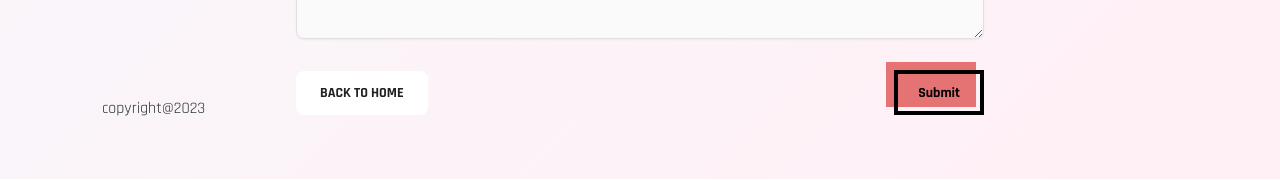
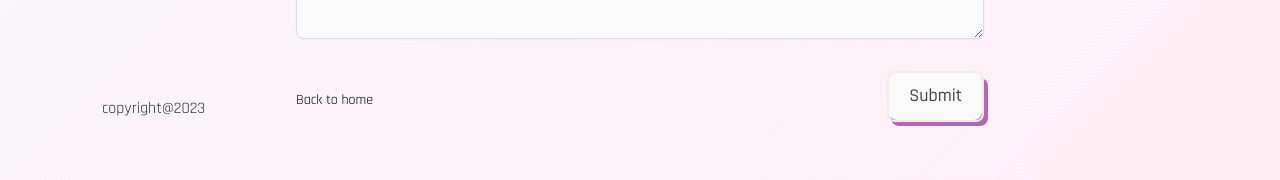
Before and after one commit to SoeLaPyaeHtun/me, a React (Create React App) app: page /me/hire in a window 1280 px wide. Shown: the part 643-823 px from the top of the page. Built offline with nearby package versions, Linux system fonts and the light colour scheme; no server answers; some icons are missing.

Commit message:
updated style

```diff
--- a/src/components/First.js
+++ b/src/components/First.js
@@ -87,7 +87,7 @@ const First = () => {
             "--angle": "90deg",
             "--border-color":
               "linear-gradient(var(--angle), #ddd6f3, #ffffff ,#faaca8)",
-            "--bg-color": "linear-gradient(#fafafa , #ddd6f3)",
+            "--bg-color": "linear-gradient(#fafafa , #eaf1df)",
           }}
           className="w-full md:w-1/3 h-2/5 md:h-4/5 flex flex-col justify-center items-center border-2 border-[#0000] p-3 [background:padding-box_var(--bg-color),border-box_var(--border-color)] shadow-3xl -rotate-12"
         >
@@ -212,18 +212,18 @@ const First = () => {
             style={{
               "--angle": "0deg",
               "--border-color":
-                "linear-gradient(var(--angle), #ffffff, #19547b)",
+                "linear-gradient(var(--angle), #ffffff, #a1bf6e)",
               "--bg-color": "linear-gradient(#ddd6f3 , #ffaca8)",
             }}
             className="md:w-full w-4/5 h-full bg-blue-100 justify-center border-2 border-[#0000] p-3 [background:padding-box_var(--bg-color),border-box_var(--border-color)] shadow-2xl items-center bg-opacity-50 rotate-12"
           >
             <div className="w-full h-full -rotate-12 rounded-md">
-              <div className="w-full h-8 bg-gray-800 rounded-t-lg flex flex-row justify-start items-center px-3">
-                <div className="w-3 h-3 rounded-full bg-red-900"></div>
+              <div className="w-full h-8 bg-[#ecf7db] rounded-t-lg flex flex-row justify-start border border-white items-center px-3">
+                <div className="w-3 h-3 rounded-full bg-red-400"></div>
                 <div className="px-1"></div>
-                <div className="w-3 h-3 rounded-full bg-black"></div>
+                <div className="w-3 h-3 rounded-full bg-gray-600"></div>
                 <div className="px-1"></div>
-                <div className="w-3 h-3 rounded-full bg-green-900"></div>
+                <div className="w-3 h-3 rounded-full bg-green-400"></div>
               </div>
               <SyntaxHighlighter
                 language="javascript"
--- a/src/components/Hire.js
+++ b/src/components/Hire.js
@@ -165,24 +165,33 @@ const Hire = () => {
                   required
                 ></textarea>
               </div>
-              <div className="flex justify-between">
+              <div className="flex justify-between items-center">
 
 
                 {/* back to home  */}
                 <div onClick={() => {navigate("/me")}} to="/me" duration={1000} direction="down" color="#E47373">
-                <Button variant="text" className="bg-white hover:bg-[#E47373] font-gg1 text-sm">Back to home</Button>
+                <button type="reset" className="font-gg1 text-sm">Back to home</button>
 
             </div>
                 {/* submit button */}
                 <button type="submit">
-                  <span className="relative px-6 py-3 font-bold text-black group">
+                  {/* <span className="relative px-6 py-3 font-bold text-black group">
                     <span
                       className="absolute inset-0 w-full h-full transition duration-300 ease-out transform -translate-x-2 -translate-y-2
                      bg-red-300 group-hover:translate-x-0 group-hover:translate-y-0"
                     ></span>
                     <span className="absolute inset-0 w-full h-full border-4 border-black"></span>
                     <span className="relative font-gg1 text-sm">Submit</span>
-                  </span>
+                  </span> */}
+
+<a href="#_" class="relative inline-block text-lg group">
+<span class="relative z-10 block px-5 py-3 overflow-hidden font-medium leading-tight text-gray-800 transition-colors duration-300 ease-out border-2 border-[#eaf1df] rounded-lg group-hover:text-black">
+<span class="absolute inset-0 w-full h-full px-5 py-3 rounded-lg bg-gray-50"></span>
+<span class="absolute left-0 w-48 h-48 -ml-2 transition-all duration-300 origin-top-right -rotate-90 -translate-x-full translate-y-12 bg-[#faaca8] group-hover:-rotate-180 ease"></span>
+<span class="relative">Submit</span>
+</span>
+<span class="absolute bottom-0 right-0 w-full h-12 -mb-1 -mr-1 transition-all duration-200 ease-linear bg-[#b06ab3] rounded-lg group-hover:mb-0 group-hover:mr-0" data-rounded="rounded-lg"></span>
+</a>
 
                 </button>
               </div>
--- a/src/components/NavBarL.js
+++ b/src/components/NavBarL.js
@@ -117,7 +117,7 @@ const NavBarL = () => {
   return (
     <div>
       <Navbar color="transparent" className="mx-auto max-w-screen-xl py-2 px-4 lg:px-8 lg:py-4">
-        <div className="container mx-auto flex items-center justify-between text-blue-gray-900">
+        <div className="container mx-auto flex items-center justify-between text-blue-gray-400">
           <MovingText
             type="shakeHorizontal"
             duration="500ms"
@@ -128,10 +128,10 @@ const NavBarL = () => {
             fillMode="none"
             className="font-extrabold"
           >
-            <div className="w-8 h-8 bg-[#9bb1ff] shadow-3xl border border-spacing-7 border-red-800 border-1 rounded-full outline-dotted animate-ping flex flex-col justify-end items-center">
+            <div className="w-8 h-8 bg-[#9bb1ff] shadow-3xl border border-spacing-7 border-red-400 border-1 rounded-full outline-dotted animate-ping flex flex-col justify-end items-center">
               <div className="w-1/2 h-1/2 bg-red-400 border border-spacing-7 outline-dotted border-blue-200 animate-ping flex flex-col justify-end items-center shadow-3xl rounded-full ">
-                <div className="w-1/2 h-1/2 bg-brown-900 border border-spacing-7 rounded-full border-black outline-double shadow-3xl animate-bounce flex flex-col justify-end items-center">
-                  <div className="w-1/2 h-1/2 bg-cyan-900 border border-spacing-7 rounded-full border-yellow-400 outline-double shadow-3xl animate-bounce flex flex-col justify-end items-center"></div>
+                <div className="w-1/2 h-1/2 bg-brown-400 border border-spacing-7 rounded-full border-black outline-double shadow-3xl animate-bounce flex flex-col justify-end items-center">
+                  <div className="w-1/2 h-1/2 bg-cyan-400 border border-spacing-7 rounded-full border-yellow-400 outline-double shadow-3xl animate-bounce flex flex-col justify-end items-center"></div>
                 </div>
               </div>
             </div>
```
